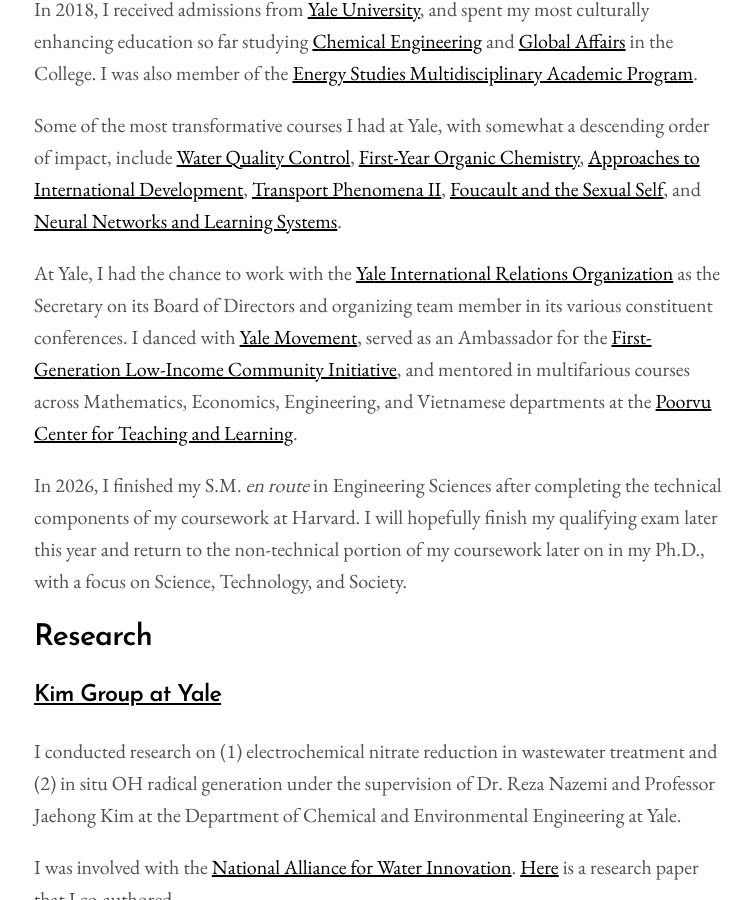
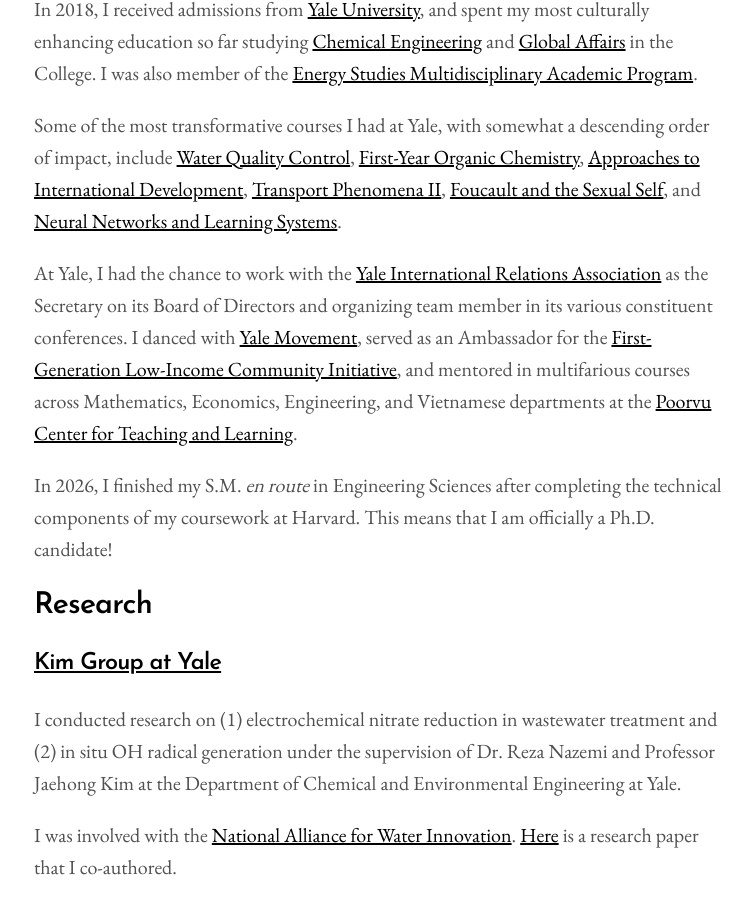
Before and after one commit to aidenva/aidenva.github.io, a Jekyll site: the page built from menu/about.md, in a window 1280 px wide and 900 px high, scrolled down 649 px. Shown: the whole window, without its empty margins (261-1012 px from the left). Built offline with Jekyll 4.4.1, drawn with Linux system fonts in a browser that asks for light colours; some of the changed text lies outside the part shown.

Commit message:
about typos

```diff
--- a/menu/about.md
+++ b/menu/about.md
@@ -14,9 +14,9 @@
 
 Some of the most transformative courses I had at Yale, with somewhat a descending order of impact, include [Water Quality Control](https://courses.yale.edu/?details&srcdb=201903&crn=10995), [First-Year Organic Chemistry](https://courses.yale.edu/?details&srcdb=201803&crn=10629), [Approaches to International Development](https://courses.yale.edu/?details&srcdb=202001&crn=27688), [Transport Phenomena II](https://courses.yale.edu/?details&srcdb=202101&crn=21832), [Foucault and the Sexual Self](https://courses.yale.edu/?details&srcdb=202201&crn=23790), and [Neural Networks and Learning Systems](https://courses.yale.edu/?details&srcdb=202103&crn=11124).
 
-At Yale, I had the chance to work with the [Yale International Relations Organization](https://www.yira.org) as the Secretary on its Board of Directors and organizing team member in its various constituent conferences. I danced with [Yale Movement](https://www.youtube.com/c/YaleMovement), served as an Ambassador for the [First-Generation Low-Income Community Initiative](https://fgli.yalecollege.yale.edu/), and mentored in multifarious courses across Mathematics, Economics, Engineering, and Vietnamese departments at the [Poorvu Center for Teaching and Learning](https://poorvucenter.yale.edu/course-based-peer-tutors).
+At Yale, I had the chance to work with the [Yale International Relations Association](https://www.yira.org) as the Secretary on its Board of Directors and organizing team member in its various constituent conferences. I danced with [Yale Movement](https://www.youtube.com/c/YaleMovement), served as an Ambassador for the [First-Generation Low-Income Community Initiative](https://fgli.yalecollege.yale.edu/), and mentored in multifarious courses across Mathematics, Economics, Engineering, and Vietnamese departments at the [Poorvu Center for Teaching and Learning](https://poorvucenter.yale.edu/course-based-peer-tutors).
 
-In 2026, I finished my S.M. *en route* in Engineering Sciences after completing the technical components of my coursework at Harvard. I will hopefully finish my qualifying exam later this year and return to the non-technical portion of my coursework later on in my Ph.D., with a focus on Science, Technology, and Society.
+In 2026, I finished my S.M. *en route* in Engineering Sciences after completing the technical components of my coursework at Harvard. This means that I am officially a Ph.D. candidate!
 
 ## Research
 
@@ -44,4 +44,4 @@
 
 ## Contact
 
-Feel free to contact me through email at manhlinhle &lt; dot &gt; 00 &lt; at &gt; gmail &lt; dot &gt; com. I am free to chat most of the times.
+Feel free to contact me through email at manhlinhle &lt; dot &gt; 00 &lt; at &gt; gmail &lt; dot &gt; com.
```
